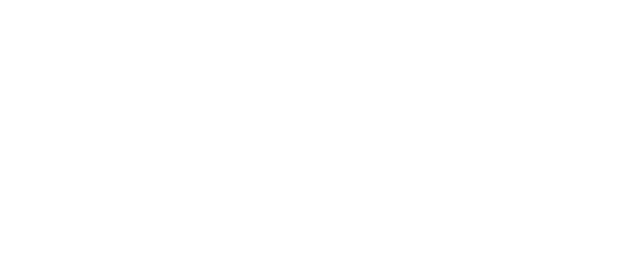
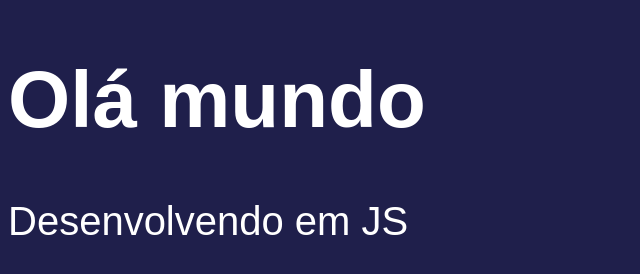
Before and after one commit to Ariaman-gomes/JavaScriopt, a plain HTML site: page JavaScriopt-/Aula-04/ex001.html in a window 1280 px wide. Shown: the whole page, without its empty margins (0-640 px from the left). Drawn offline with Linux system fonts and the light colour scheme.

Commit message:
atualizado

```diff
--- a/JavaScriopt-/Aula-04/ex001.html
+++ b/JavaScriopt-/Aula-04/ex001.html
@@ -4,11 +4,26 @@
     <meta charset="UTF-8">
     <meta name="viewport" content="width=device-width, initial-scale=1.0">
     <meta http-equiv="X-UA-Compatible" content="ie=edg">
+    <style>
+        body{
+            background-color: rgb(31, 31, 75);
+            color: white;
+            font: normal 30pt arial;
+        }
+    </style>
     <title>Minha primeira programação</title>
 
 </head>
 
 <body>
 
+
+<h1>Olá mundo</h1>
+<p>Desenvolvendo em JS</p>
+<script>
+    window.alert('Minha primeira mensagem!')
+</script>
+
+
 </body>
 </html>
```
